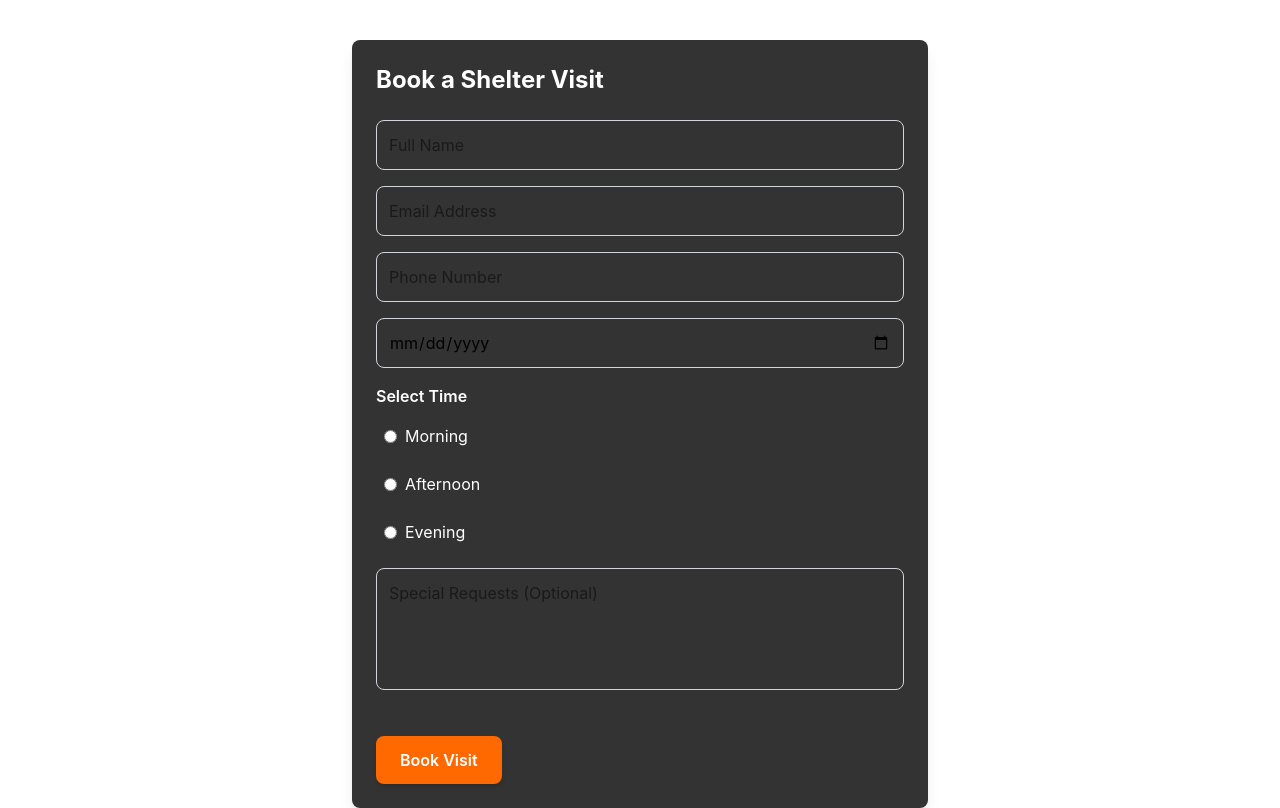
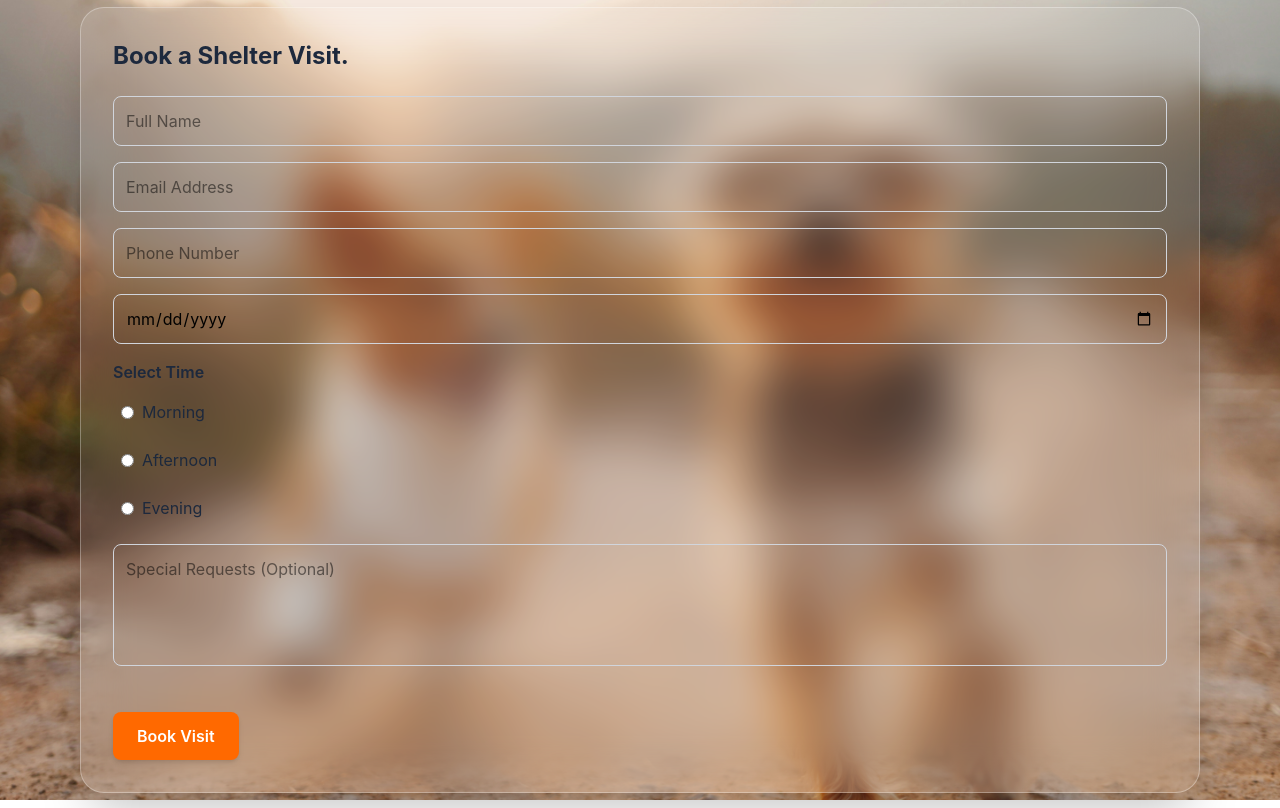
Before and after one commit to group-1-collaboration/Pet-Find, a React (Vite) app: page /booking/1 in a window 1280 px wide. Built offline with nearby package versions, Linux system fonts and the light colour scheme.

Commit message:
styles add background image and form styling

```diff
--- a/src/pages/BookingForm.jsx
+++ b/src/pages/BookingForm.jsx
@@ -1,5 +1,6 @@
 import { useState, useEffect } from "react";
 import { useNavigate, useParams } from "react-router-dom";
+import BookingFormBackground from "@/assets/about.jpg"
 
 const BookingForm = () => {
   const navigate = useNavigate();
@@ -65,10 +66,17 @@ const BookingForm = () => {
   };
 
   return (
-   <div className="max-w-xl mx-auto mt-10 p-6 bg-black/80 shadow-lg rounded-lg text-white">
+        <section className="min-h-screen bg-cover bg-center flex items-center justify-end px-6 md:px-20" style={{
+                backgroundImage:`url(${BookingFormBackground})`,
+                backgroundSize:"cover",
+                backgroundPosition:"center",
+                height: "500px",
+         }}>
+
+   <div className="w-full rounded-3xl border border-white/30 bg-white/10 backdrop-blur-xl shadow-2xl p-8 text-slate-800">
 
   <h2 className="text-2xl font-bold mb-6">
-    Book a Shelter Visit
+    Book a Shelter Visit.
   </h2>
 
   <form onSubmit={handleSubmit} className="space-y-4">
@@ -186,6 +194,7 @@ const BookingForm = () => {
   </form>
 
 </div>
+</section>
 )};
 
 export default BookingForm;
```
